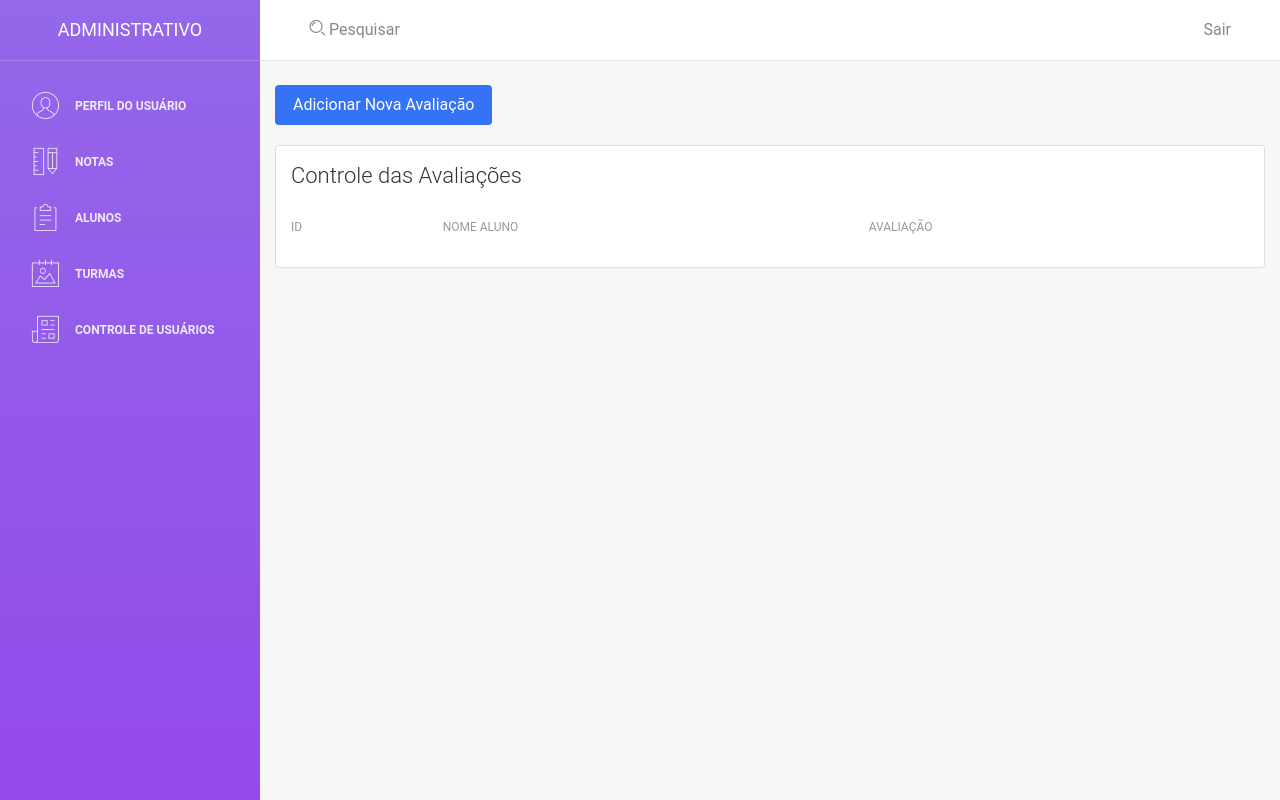
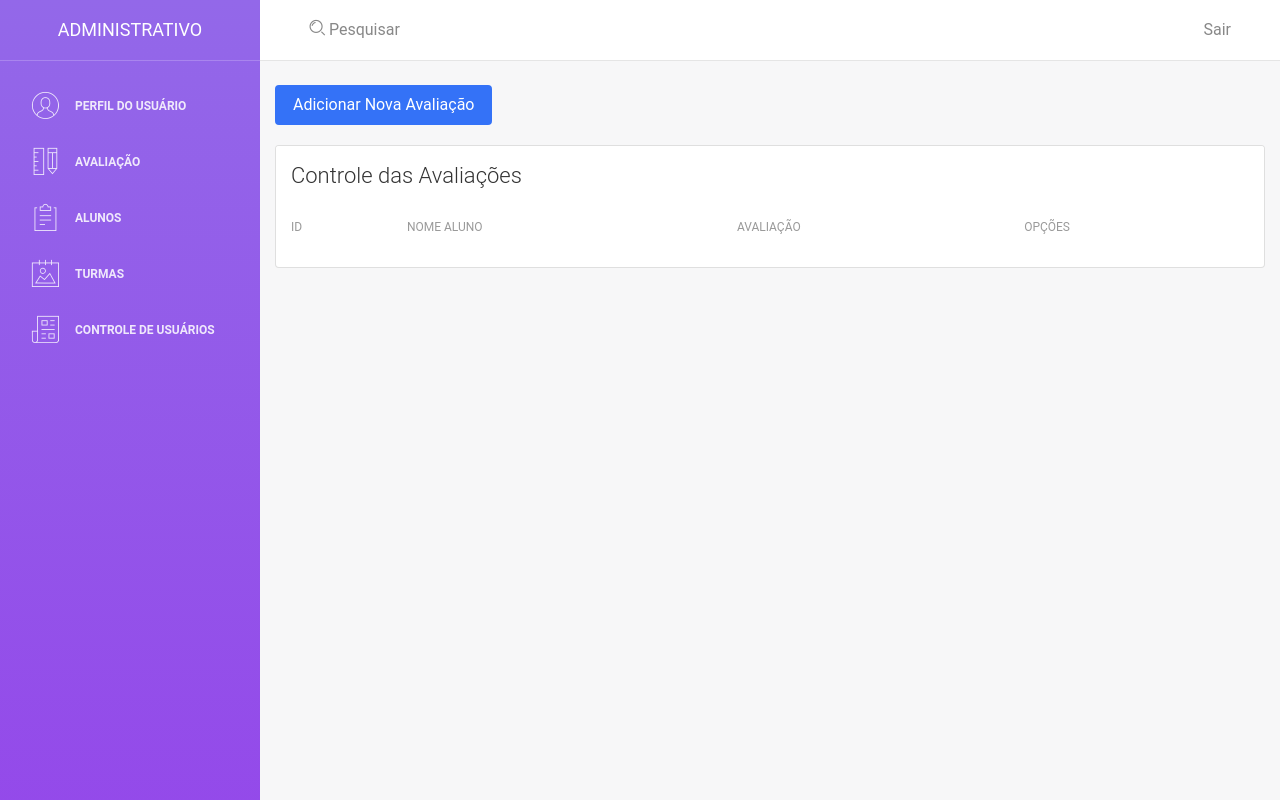
Before and after one commit to SAwarm/SystemParaisoDaCrianca, a PHP site: page /admin/telas/notas.php in a window 1280 px wide. Run offline with PHP 8.4, Linux system fonts and the light colour scheme; the visitor is signed in with stand-in values (Sample User, id 1); lists and menus that the app fills with data are empty; some libraries are stand-ins or nearby versions.

Commit message:
corrigindo nomenclaturas

```diff
--- a/admin/telas/menuAcesso/menuAdm.php
+++ b/admin/telas/menuAcesso/menuAdm.php
@@ -43,7 +43,7 @@
                     <li class="nav-item">
                         <a class="nav-link" href="./notas.php">
                             <i class="nc-icon nc-ruler-pencil"></i>
-                            <p>Notas</p>
+                            <p>Avaliação</p>
                         </a>
                     </li>
                     <li class="nav-item">
--- a/admin/telas/menuAcesso/menuProfessor.php
+++ b/admin/telas/menuAcesso/menuProfessor.php
@@ -42,7 +42,7 @@
                     <li class="nav-item">
                         <a class="nav-link" href="./notas.php">
                             <i class="nc-icon nc-ruler-pencil"></i>
-                            <p>Notas</p>
+                            <p>Avaliação</p>
                         </a>
                     </li>
                     <li class="nav-item">
--- a/admin/telas/notas.php
+++ b/admin/telas/notas.php
@@ -10,7 +10,8 @@
         }else if ($_SESSION['cargo_user'] == "Professor"){
             include_once("./menuAcesso/menuProfessor.php");
         }else if ($_SESSION['cargo_user'] == "Auxiliar"){
-            include_once("./menuAcesso/menuAuxiliar.php");
+            include_once('./erro.php');
+            die();
         } ?>
            <div class="col-md-12">
                             <br>
@@ -27,6 +28,7 @@
                                             <th>Id</th>
                                             <th>Nome Aluno</th>
                                             <th>Avaliação</th>
+                                            <th>Opções</th>
                                         </thead>
                                         <tbody>
                                         </tbody>
```
